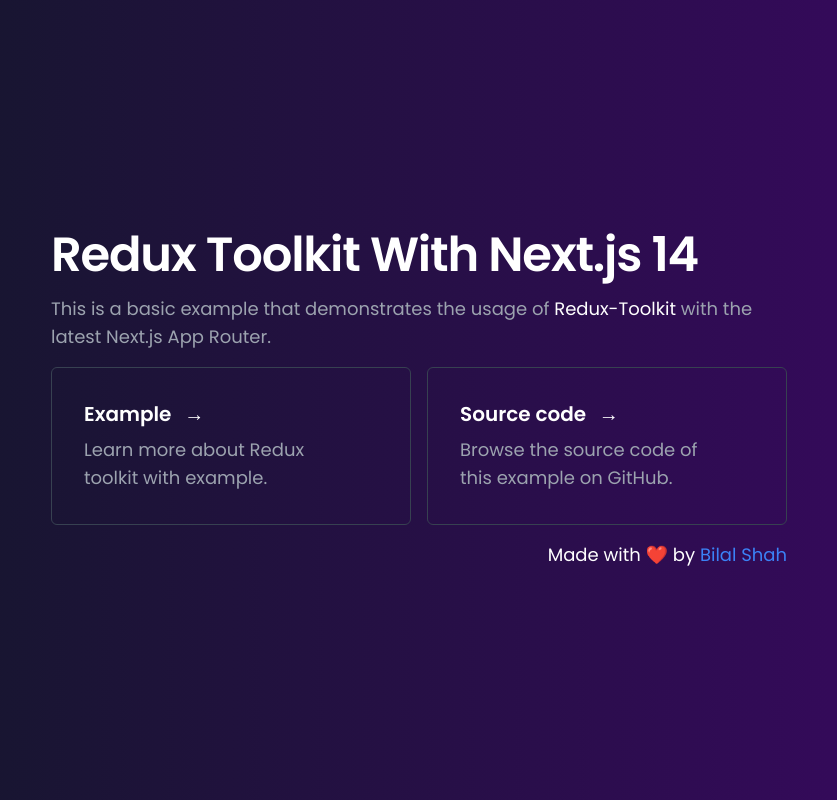
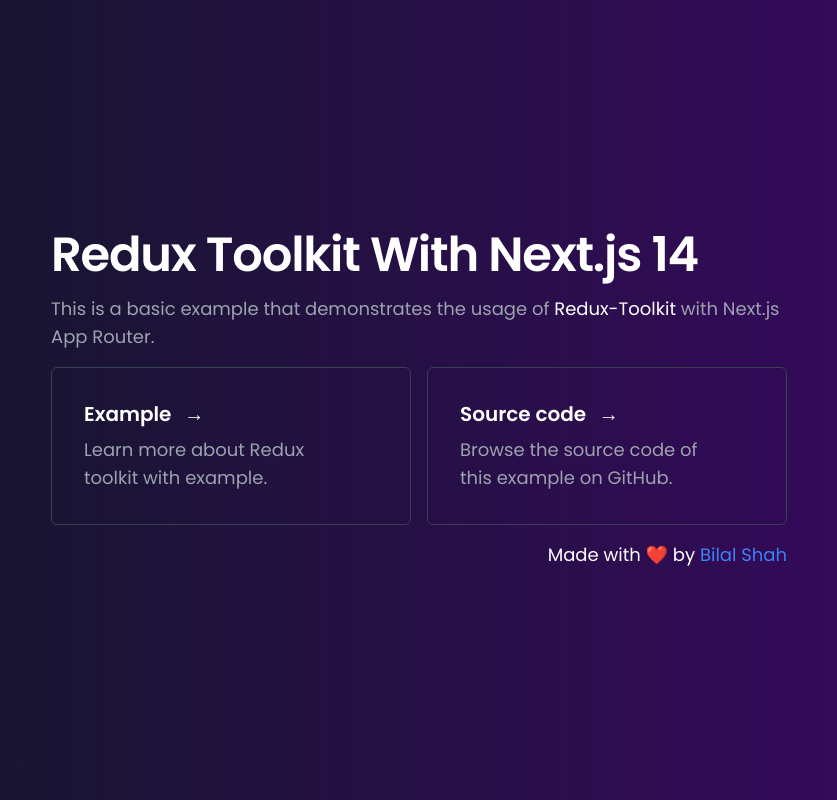
Before and after one commit to bilalshahdev/ReduxToolKit-Nextjs14, a Next.js app: page / in a window 1280 px wide. Shown: the whole page, without its empty margins (221-1058 px from the left). Built offline with nearby package versions, Linux system fonts and the light colour scheme.

Commit message:
Update page.tsx

```diff
--- a/src/app/page.tsx
+++ b/src/app/page.tsx
@@ -24,7 +24,7 @@
       <p className="md:text-lg text-gray-400">
         This is a basic example that demonstrates the usage of{" "}
         <span className="text-white"> Redux-Toolkit </span>
-        with the latest Next.js App Router.
+        with Next.js App Router.
       </p>
       <div className="grid grid-cols-1 sm:grid-cols-2 gap-4 w-full">
         {links.map((link) => (
```
